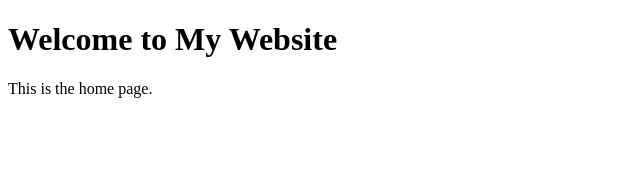
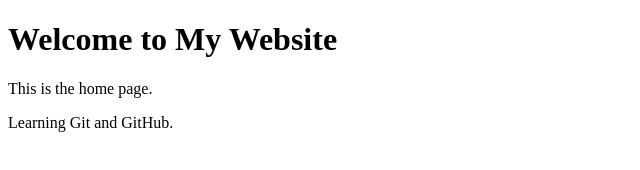
Before and after one commit to PKG-boii/Bits-assignment, a plain HTML site: page index.html in a window 1280 px wide. Shown: the whole page, without its empty margins (0-640 px from the left). Drawn offline with Linux system fonts and the light colour scheme.

Commit message:
Update homepage content

```diff
--- a/index.html
+++ b/index.html
@@ -8,3 +8,4 @@
     <p>This is the home page.</p>
 </body>
 </html>
+<p>Learning Git and GitHub.</p>
```
